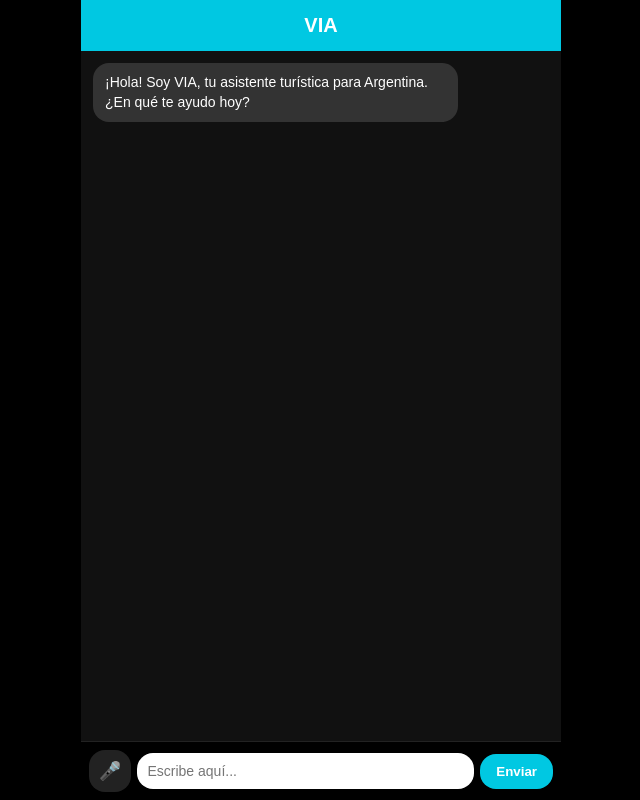
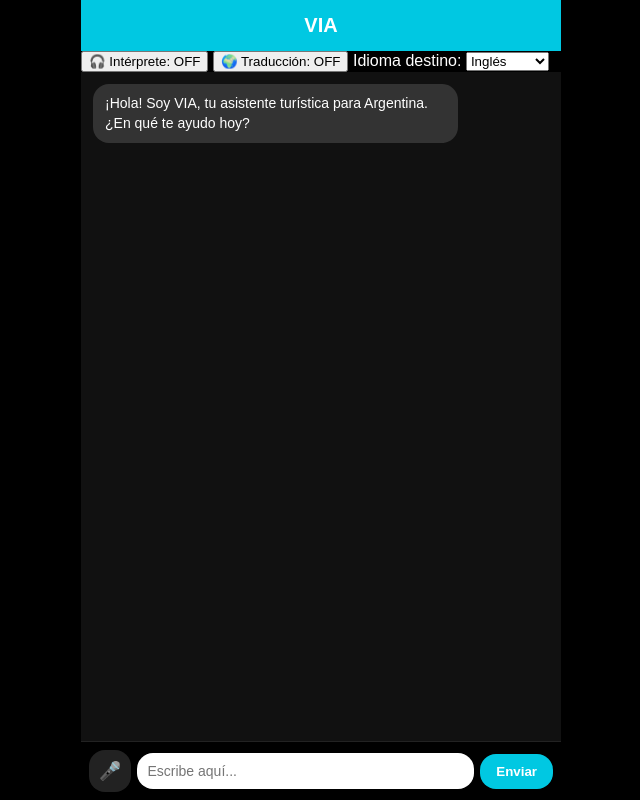
Before and after one commit to cintiacarboni/via-vecel, a website: page index.html in a window 1280 px wide. Shown: the whole page, without its empty margins (319-959 px from the left). Drawn offline with Linux system fonts and the light colour scheme.

Commit message:
Update index.html

```diff
--- a/index.html
+++ b/index.html
@@ -22,6 +22,22 @@
   <div class="app">
     <header>VIA</header>
 
+    <!-- 🔹 NUEVO: Controles de modos e idioma -->
+    <div class="modes">
+      <button id="interpToggle">🎧 Intérprete: OFF</button>
+      <button id="translateToggle">🌍 Traducción: OFF</button>
+
+      <label for="targetLang">Idioma destino:</label>
+      <select id="targetLang">
+        <option value="en">Inglés</option>
+        <option value="es">Español</option>
+        <option value="pt">Portugués</option>
+        <option value="fr">Francés</option>
+        <option value="it">Italiano</option>
+      </select>
+    </div>
+    <!-- 🔹 FIN BLOQUE NUEVO -->
+
     <main id="chat"></main>
 
     <footer class="footer">
```
